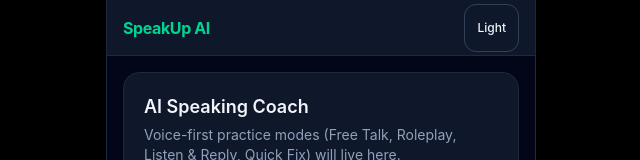
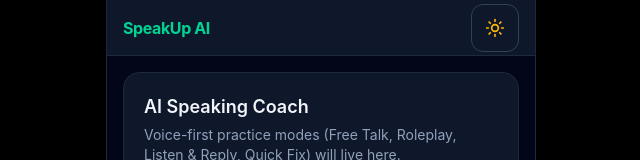
Before and after one commit to cyber-cortex-studio/SPEAK-UP-AI, a React (Vite) app: page /#/coach in a window 1280 px wide. Shown: the top 160 px of the page, without its empty margins (319-959 px from the left). Built offline with nearby package versions, Linux system fonts and the light colour scheme.

Commit message:
ui: replace theme toggle text with sun and moon icons

```diff
--- a/src/App.tsx
+++ b/src/App.tsx
@@ -65,10 +65,47 @@ export default function App() {
           <button
             type="button"
             onClick={() => setIsDark((prev) => !prev)}
-            className="min-h-12 min-w-12 rounded-xl border border-slate-200 dark:border-slate-700 px-3 text-xs font-medium hover:bg-slate-100 dark:hover:bg-slate-800 cursor-pointer"
-            aria-label="Toggle theme"
+            className="min-h-12 min-w-12 flex items-center justify-center rounded-xl border border-slate-200 dark:border-slate-700 hover:bg-slate-100 dark:hover:bg-slate-800 cursor-pointer transition-colors"
+            aria-label={isDark ? 'Switch to light mode' : 'Switch to dark mode'}
+            title={isDark ? 'Switch to light mode' : 'Switch to dark mode'}
           >
-            {isDark ? 'Light' : 'Dark'}
+            {isDark ? (
+              <svg
+                xmlns="http://www.w3.org/2000/svg"
+                viewBox="0 0 24 24"
+                fill="none"
+                stroke="currentColor"
+                strokeWidth="2"
+                strokeLinecap="round"
+                strokeLinejoin="round"
+                className="w-5 h-5 text-amber-400"
+                aria-hidden="true"
+              >
+                <circle cx="12" cy="12" r="4" />
+                <path d="M12 2v2" />
+                <path d="M12 20v2" />
+                <path d="m4.93 4.93 1.41 1.41" />
+                <path d="m17.66 17.66 1.41 1.41" />
+                <path d="M2 12h2" />
+                <path d="M20 12h2" />
+                <path d="m6.34 17.66-1.41 1.41" />
+                <path d="m19.07 4.93-1.41 1.41" />
+              </svg>
+            ) : (
+              <svg
+                xmlns="http://www.w3.org/2000/svg"
+                viewBox="0 0 24 24"
+                fill="none"
+                stroke="currentColor"
+                strokeWidth="2"
+                strokeLinecap="round"
+                strokeLinejoin="round"
+                className="w-5 h-5 text-slate-700"
+                aria-hidden="true"
+              >
+                <path d="M12 3a6 6 0 0 0 9 9 9 9 0 1 1-9-9Z" />
+              </svg>
+            )}
           </button>
         </header>
 
```
